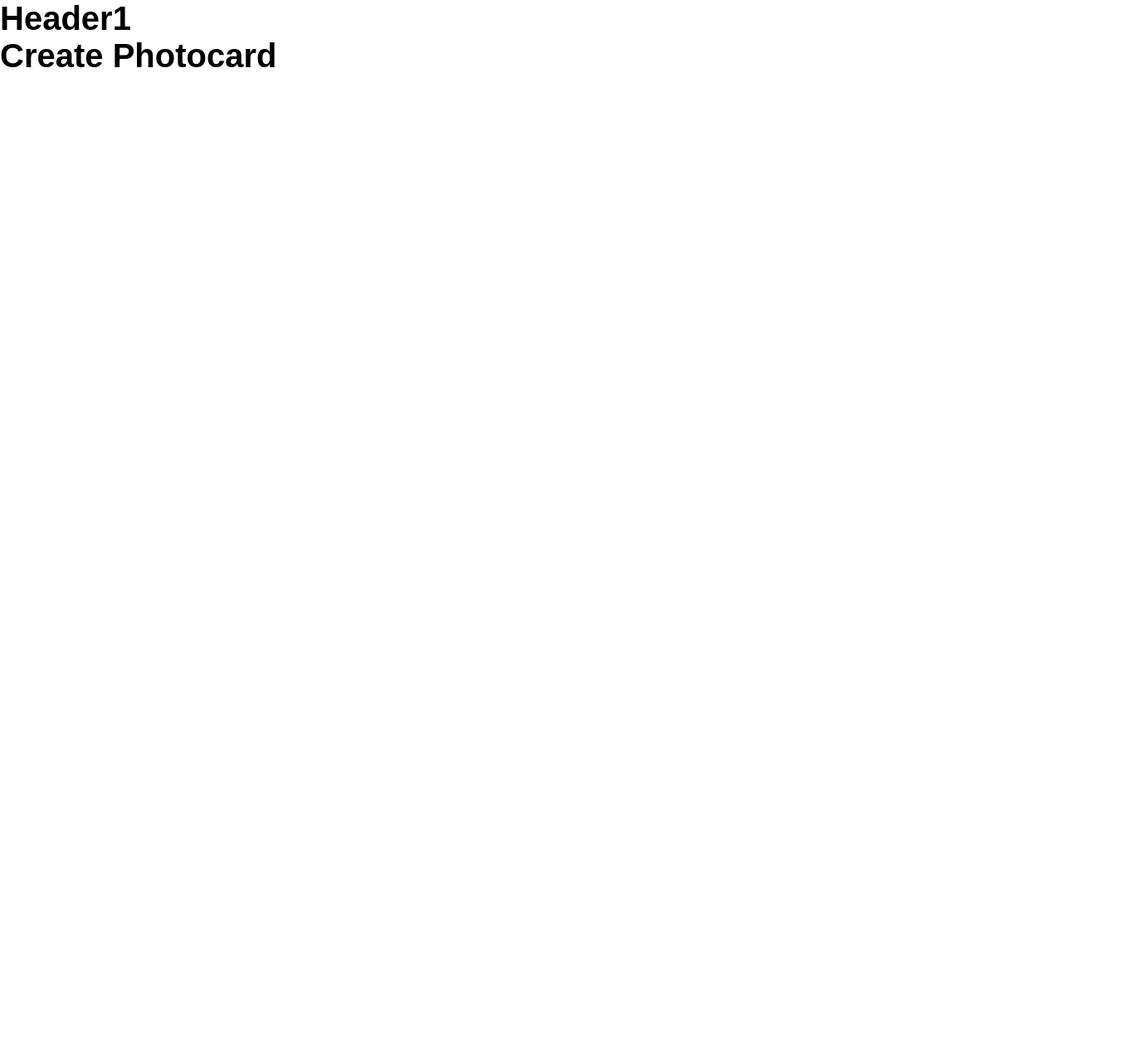
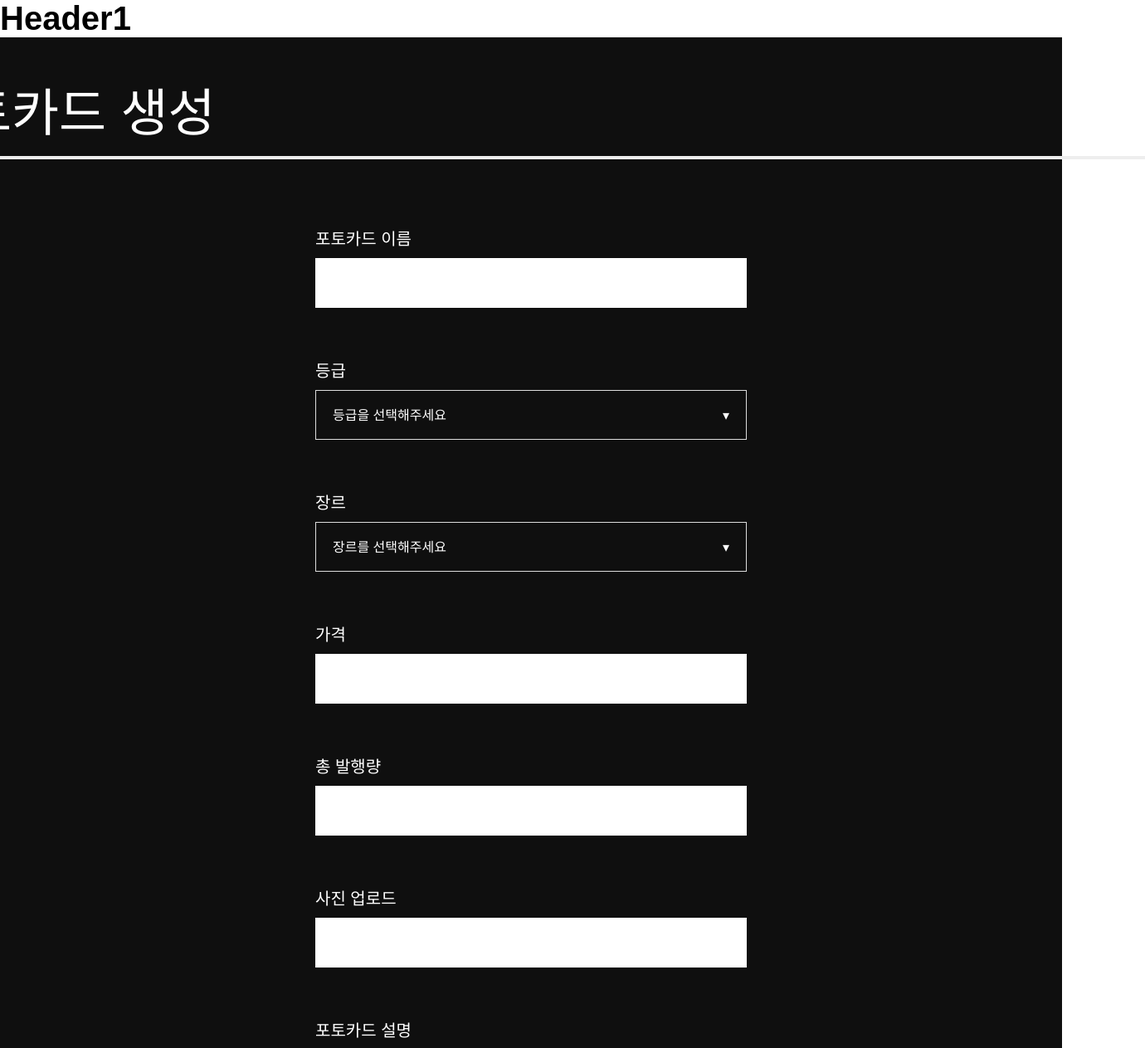
Before and after one commit to Jin-coding-333/3-my_favorite_photo-2team-fe, a Next.js app: page /create-photocard in a window 1280 px wide. Shown: the top 1263 px of the page at 83% size, 1380 px wide, since content can reach past the window. Before the commit the page ends 800 px from the top, so only its background shows below. Built offline with nearby package versions, Linux system fonts and the light colour scheme.

Commit message:
중간 저장

```diff
--- a/components/inputDropdown/InputDropdownGenre.jsx
+++ b/components/inputDropdown/InputDropdownGenre.jsx
@@ -1,7 +1,7 @@
 import InputDropdownLayout from './InputDropdownLayout';
 import { useState } from 'react';
 
-export default function InputDropdownGenre() {
+export default function InputDropdownGenre({ setForm }) {
   // 옵션들. 필요시 변경 혹은 추가
   const options = [
     { label: '여행', value: 'travel' },
@@ -11,9 +11,14 @@ export default function InputDropdownGenre() {
   ];
   // 선택된 드롭다운 초기값은은 따로
   const [genre, setGenre] = useState({ label: '장르를 선택해주세요', value: '' });
-  //나중에 api에 값 필요하면 쓸거
-  //   const genreValue = genre.value;
-  const handleSelectOption = (selectedOption) => setGenre(selectedOption);
+
+  const handleSelectOption = (selectedOption) => {
+    setGenre(selectedOption);
+    setForm((prevValues) => ({
+      ...prevValues,
+      genre: selectedOption.value, // 부모 상태 업데이트
+    }));
+  };
 
   return (
     <>
--- a/components/inputDropdown/InputDropdownGrade.jsx
+++ b/components/inputDropdown/InputDropdownGrade.jsx
@@ -1,7 +1,7 @@
 import { useState } from 'react';
 import InputDropdownLayout from './InputDropdownLayout';
 
-export default function InputDropdownGrade() {
+export default function InputDropdownGrade({ setForm }) {
   // 옵션들.  필요시 변경 혹은 추가
   const options = [
     { label: 'COMMON', value: 'common' },
@@ -11,10 +11,14 @@ export default function InputDropdownGrade() {
   ];
   // 선택된 드롭다운 초기값은은 따로
   const [grade, setGrade] = useState({ label: '등급을 선택해주세요', value: '' });
-  //나중에 api에 값 필요하면 쓸거
-  //const gradeValue = grade.value;
 
-  const handleSelectOption = (selectedOption) => setGrade(selectedOption);
+  const handleSelectOption = (selectedOption) => {
+    setGrade(selectedOption);
+    setForm((prevValues) => ({
+      ...prevValues,
+      grade: selectedOption.value, // 부모 상태 업데이트
+    }));
+  };
 
   return (
     <>
--- a/components/inputDropdown/InputDropdownLayout.jsx
+++ b/components/inputDropdown/InputDropdownLayout.jsx
@@ -38,7 +38,8 @@ export default function InputDropdownLayout({ options, option, optionChange }) {
 
   return (
     <div className={styles.dropdown} ref={dropdownRef}>
-      <button className={styles.dropdownButton} onClick={toggleDropdown}>
+      {/* 버튼 타입을 button으로 해야 form 안에서 작동  */}
+      <button type='button' className={styles.dropdownButton} onClick={toggleDropdown}>
         {option.label}
         <span className="arrow">{isOpen ? '▴' : '▾'}</span>
       </button>
--- a/pages/create-photocard.jsx
+++ b/pages/create-photocard.jsx
@@ -1,7 +1,99 @@
+import InputDropdownGenre from '@/components/inputDropdown/InputDropdownGenre';
+import InputDropdownGrade from '@/components/inputDropdown/InputDropdownGrade';
+import styles from '@/styles/pages/create-photocard.module.css';
+import { useState } from 'react';
+
 export default function CreatePhotocard() {
+  const [form, setForm] = useState({
+    title: '',
+    grade: '',
+    genre: '',
+    price: '',
+    total: '',
+    imgUrl: '',
+    description: '',
+  });
+
+  function handleChange(e) {
+    const { name, value } = e.target;
+
+    setForm((prevValues) => ({
+      ...prevValues,
+      [name]: value,
+    }));
+  }
+
+  function handleSubmit(e) {
+    // 제출 함수
+    alert(`제출된 데이터:\n${JSON.stringify(form, null, 2)}`);
+  }
+
   return (
     <>
-      <h1>Create Photocard</h1>
+      <div className={styles.wrap}>
+        <div className={styles.container}>
+          <div className={styles.title}>
+            <div className={styles.titleFont}>포토카드 생성</div>
+            <div className={styles.horizon}></div>
+          </div>
+          <form onSubmit={handleSubmit} className={styles.formStyle}>
+            <div className={styles.inputBox}>
+              <div>포토카드 이름</div>
+              <input
+                name="title"
+                value={form.title}
+                onChange={handleChange}
+                className={styles.inputStyle}
+              />
+            </div>
+            <div className={styles.inputBox}>
+              <div>등급</div>
+              <InputDropdownGrade setForm={setForm} />
+            </div>
+            <div className={styles.inputBox}>
+              <div>장르</div>
+              <InputDropdownGenre setForm={setForm} />
+            </div>
+            <div className={styles.inputBox}>
+              <div>가격</div>
+              <input
+                name="price"
+                value={form.price}
+                onChange={handleChange}
+                className={styles.inputStyle}
+              />
+            </div>
+            <div className={styles.inputBox}>
+              <div>총 발행량 </div>
+              <input
+                name="total"
+                value={form.total}
+                onChange={handleChange}
+                className={styles.inputStyle}
+              />
+            </div>
+            <div className={styles.inputBox}>
+              <div>사진 업로드</div>
+              <input
+                name="imgUrl"
+                value={form.imgUrl}
+                onChange={handleChange}
+                className={styles.inputStyle}
+              />
+            </div>
+            <div className={styles.inputBox}>
+              <div>포토카드 설명</div>
+              <textarea
+                name="description"
+                value={form.description}
+                onChange={handleChange}
+                className={styles.inputStyle}
+              />
+            </div>
+            <button className={styles.submitBt}>생성하기</button>
+          </form>
+        </div>
+      </div>
     </>
   );
 }
--- /dev/null
+++ b/styles/pages/create-photocard.module.css
@@ -0,0 +1,60 @@
+.wrap {
+  display: flex;
+  flex-direction: column;
+  align-items: center;
+  width: 100%;
+  height: 100vh;
+  background-color: #0f0f0f;
+}
+
+.container {
+  display: flex;
+  flex-direction: column;
+  align-items: center;
+  background-color: #0f0f0f;
+  gap: 80px;
+  width: 100%;
+}
+
+.title {
+  display: flex;
+  flex-direction: column;
+  margin-top: 60px;
+  gap: 20px;
+}
+.titleFont {
+  font-size: 62px;
+  font-weight: 400;
+  line-height: 63.49px;
+  color: #ffffff;
+}
+
+.horizon {
+  border: 2px solid #eeeeee;
+  width: 1480px;
+  height: 0;
+}
+
+.formStyle {
+  display: flex;
+  flex-direction: column;
+  gap: 60px;
+  width: 520px;
+  padding-bottom: 180px;
+}
+
+.inputBox {
+  display: flex;
+  flex-direction: column;
+  gap: 10px;
+  color: #ffffff;
+}
+.inputStyle {
+  width: 100%;
+  height: 60px;
+}
+
+.submitBt {
+  width: 100%;
+  height: 60px;
+}
```
Also changed, not shown: components/card/Card.jsx (added, +25 -0 lines), styles/components/card/Card.module.css (added, +42 -0 lines), styles/components/inputDropDown/InputDropdownLayout.module.css (+3 -5 lines).
